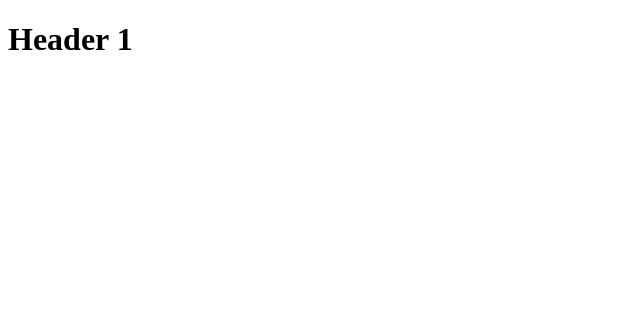
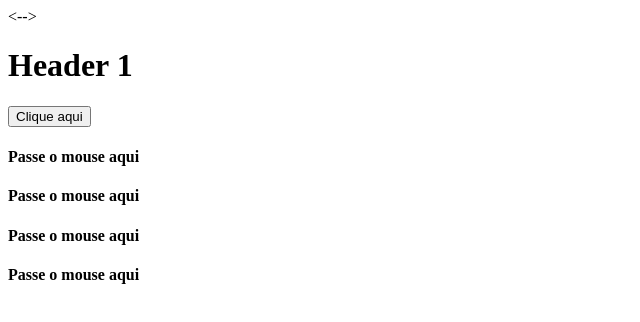
Before and after one commit to tdbarros/Curso-JavaScript, a plain HTML site: page index.html in a window 1280 px wide. Shown: the whole page, without its empty margins (0-640 px from the left). Drawn offline with Linux system fonts and the light colour scheme.

Commit message:
após video 3-4

```diff
--- a/index.html
+++ b/index.html
@@ -9,11 +9,22 @@
 </head>
 
 <body>
+<!-->
     <script>
         alert (" teste Js")
     </script>
+<-->
+
 
     <h1>Header 1 </h1>
+
+    <button type="button" onclick="botao()"> Clique aqui</button>
+
+    <h3 id="agradecimento" onclick="redirecionar(this)"> </h3>
+    <h4 id="mouseover" onmouseover="trocar(this)" onmouseout="voltar(this)">Passe o mouse aqui </h4>
+    <h4 id="mouseover" onmouseover="trocar(this)" onmouseout="voltar(this)">Passe o mouse aqui </h4>
+    <h4 id="mouseover" onmouseover="trocar(this)" onmouseout="voltar(this)">Passe o mouse aqui </h4>
+    <h4 id="mouseover" onmouseover="trocar(this)" onmouseout="voltar(this)">Passe o mouse aqui </h4>
 </body>
 
 
--- a/js/main.js
+++ b/js/main.js
@@ -43,16 +43,116 @@
 //------------------------------
 // Dicionário
 
-var fruta = { nome:"maçã",
-              cor:"vermelha" }
+//var fruta = { nome:"maçã",
+//              cor:"vermelha" }
 
-console.log(fruta.cor,fruta.nome)
+//console.log(fruta.cor,fruta.nome)
 
 
-var frutas = [{ nome:"maçã", cor:"vermelha" }
-             ,{ nome:"laranja", cor:"laranja" }
-             ,{ nome:"limão", cor:"verde" }
-             ,{ nome:"uva", cor:"roxo" }
-             ,{ nome:"abacaxi", cor:"amarelo"}];
+//var frutas = [{ nome:"maçã", cor:"vermelha" }
+//             ,{ nome:"laranja", cor:"laranja" }
+//             ,{ nome:"limão", cor:"verde" }
+//             ,{ nome:"uva", cor:"roxo" }
+//             ,{ nome:"abacaxi", cor:"amarelo"}];
 
-console.log(frutas);
+//console.log(frutas);
+
+/*
+// condicional
+var idade = prompt("Qual sua idade?");
+
+if (idade >= 18){
+    console.log(idade);
+    console.log("maior de idade");
+} else {
+    console.log(idade);
+    console.log("menor de idade");
+};
+*/
+
+/*
+//lacos de repeticao
+// while
+var count = 0;
+
+while (count <= 5){
+    console.log(count);
+    count = count +1;
+
+};
+
+//for
+
+var contador;
+
+for(contador=0;contador<=10;contador++) {
+
+    console.log(contador);
+
+};
+
+*/
+
+/*
+var d = new Date();
+console.log(d);
+console.log(d.getDay());
+console.log(d.getMonth());
+console.log(d.getUTCFullYear());
+console.log(d.getUTCHours());
+console.log(d.getUTCMilliseconds());
+console.log(d.getTime());
+console.log(d.getTimezoneOffset());
+console.log(d.getUTCDate());
+console.log(d.);
+*/
+/*
+function soma(n1,n2){
+    return n1+n2
+
+}
+*/
+/*
+function setReplace(frase, nome, novo_nome){
+    return frase.replace(nome, novo_nome);
+};
+
+function validaIdade(idade){
+    var validar;
+    if (idade >= 18){
+        validar = true
+    } else {
+        validar = false
+    }
+
+    return validar;
+
+}
+
+alert(soma(5 , 10));
+alert(setReplace("Vai Japao", "Japao", "Brasil"));
+
+var idade = prompt("Qual sua idade?");
+console.log(validaIdade(idade));
+*/
+
+function botao(){
+    document.getElementById("agradecimento").innerHTML = "<b>Obrigado por clicar!!!</b>"
+
+//    alert("Clicou!");
+}
+
+function redirecionar(){
+    window.open("https://google.com/");
+    window.location.href = "https://gogle.com" ;
+}
+
+function trocar(elemento){
+//    document.getElementById("mouseover").innerHTML = "<b>Obrigado por passar o mouse!!!</b>"
+    elemento.innerHTML = "Obrigado por passar o mouse!!!"
+}
+
+function voltar(elemento){
+//    document.getElementById("mouseover").innerHTML = "<b>Passe o mouse aqui!!!</b>"
+    elemento.innerHTML = "Passe o mouse aqui!!!!"
+}
```
